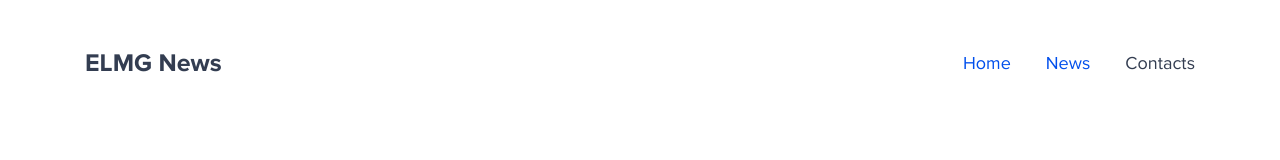
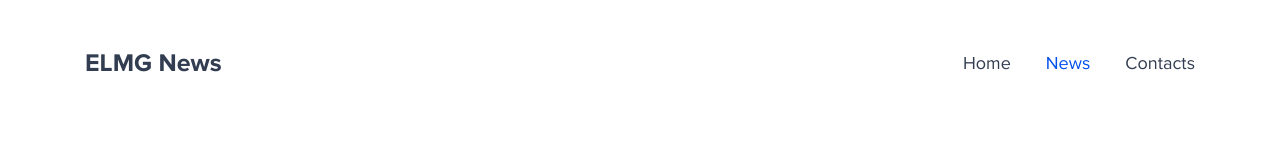
Before and after one commit to ElMagxd/elmagxd-news, a React (Create React App) app: page /news in a window 1280 px wide. Shown: the top 160 px of the page. Built offline with nearby package versions, Linux system fonts and the light colour scheme; no server answers.

Commit message:
active NavLink fix

```diff
--- a/src/components/Header.js
+++ b/src/components/Header.js
@@ -15,7 +15,7 @@
                <Col md={8}>
                   <nav>
                      <ul>
-                        <li><NavLink to='/'>Home</NavLink></li>
+                        <li><NavLink exact to='/'>Home</NavLink></li>
                         <li><NavLink to='/news'>News</NavLink></li>
                         <li><NavLink to='/contacts'>Contacts</NavLink></li>
                      </ul>
```
